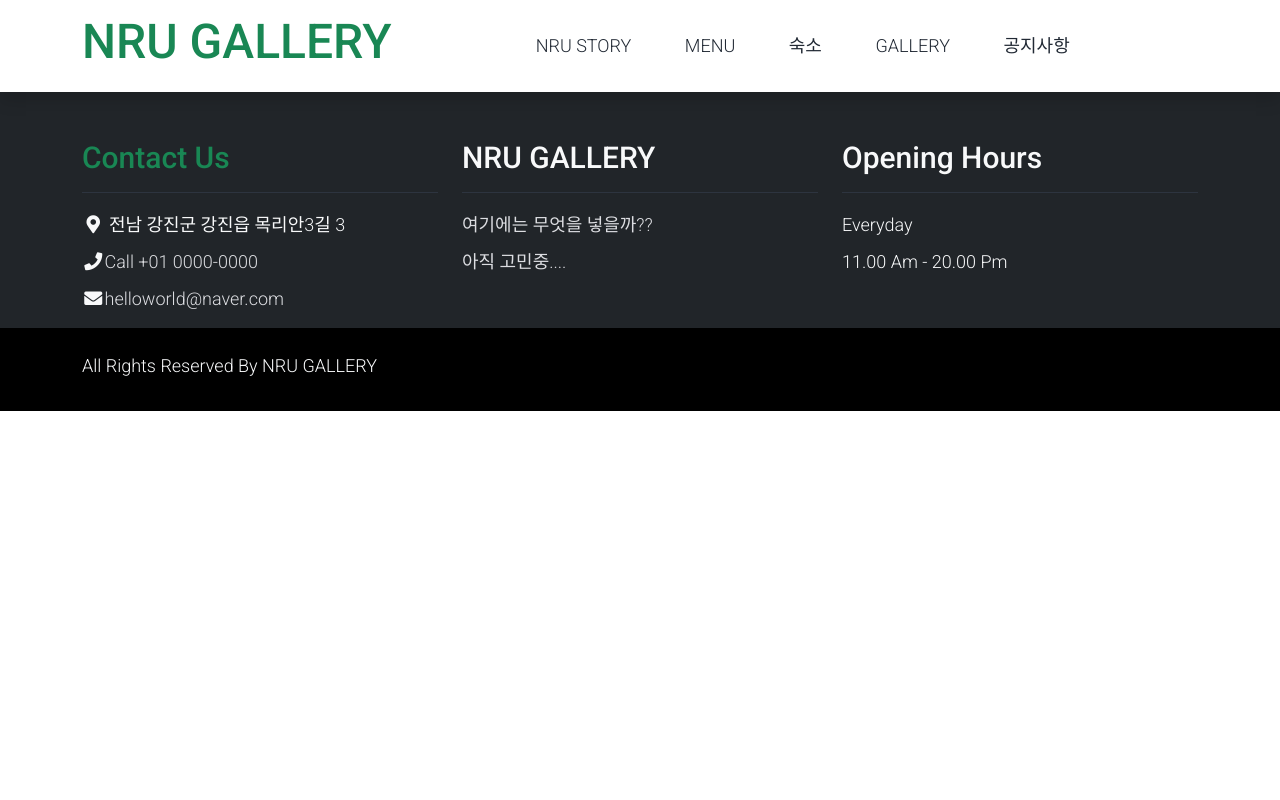
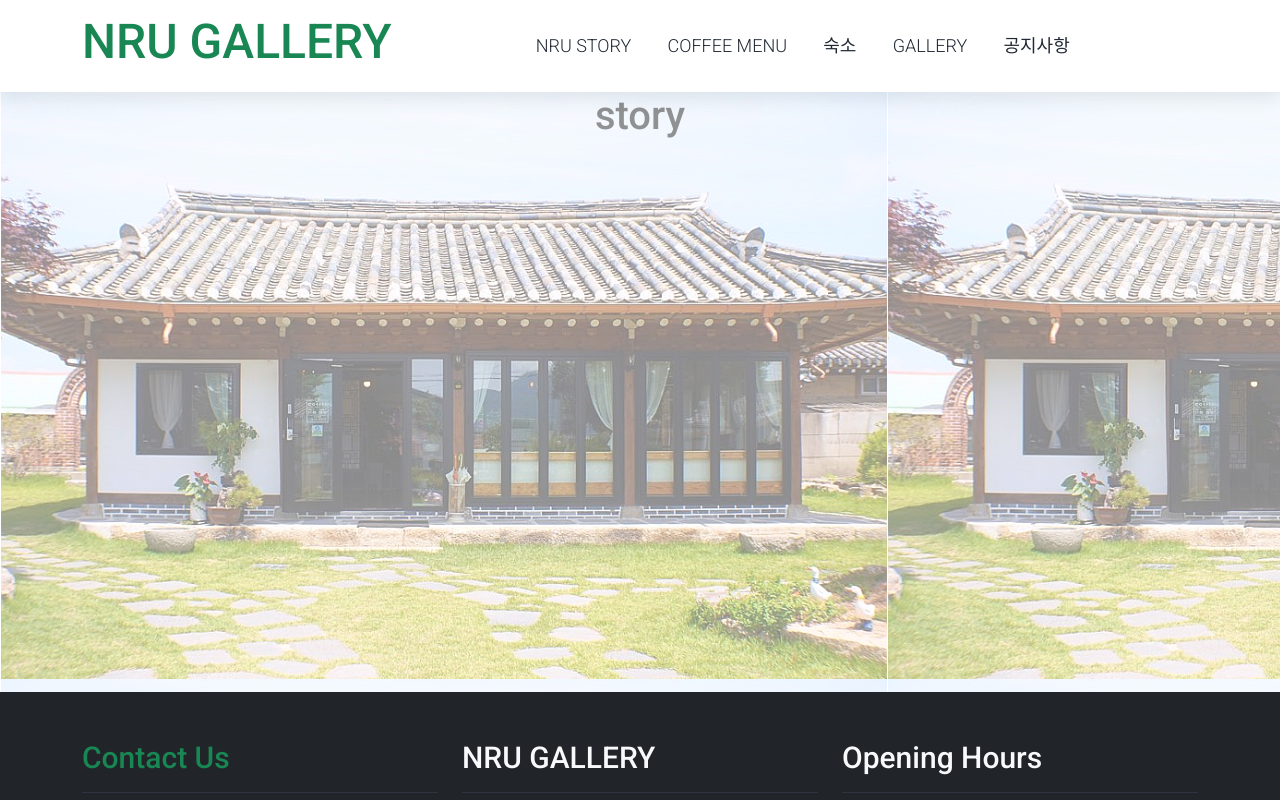
Before and after one commit to wogns1026/N_RU, a Vue app in the folder src/main/vue-front/: page /nru-story in a window 1280 px wide. Shown: the top 800 px of the page. Built offline with nearby package versions, Linux system fonts and the light colour scheme.

Commit message:
NRU STORY 라우팅 설정

```diff
--- a/src/main/vue-front/src/router/index.js
+++ b/src/main/vue-front/src/router/index.js
@@ -5,6 +5,11 @@ const routes = [
         path: '/',
         name: 'Home',
         component: () => import('../views/MainPage')
+    },
+    {
+        path: '/nru-story',
+        name: 'NRU STORY',
+        component: () => import('../views/NruStory')
     },
     {
         path: '/gallery',
--- a/src/main/vue-front/src/views/MenuBar.vue
+++ b/src/main/vue-front/src/views/MenuBar.vue
@@ -2,7 +2,7 @@
   <nav class="navbar navbar-expand-lg navbar-light shadow">
     <div class="container d-flex justify-content-between align-items-center">
       <a class="navbar-brand text-success logo h1 align-self-center" href="#" onclick="location.href='/'">
-        NRU GALLERY
+        <span>NRU GALLERY</span>
       </a>
       <button class="navbar-toggler border-0" type="button" data-bs-toggle="collapse" data-bs-target="#templatemo_main_nav" aria-controls="navbarSupportedContent" aria-expanded="false" aria-label="Toggle navigation">
         <span class="navbar-toggler-icon"></span>
@@ -12,10 +12,10 @@
         <div class="flex-fill">
           <ul class="nav navbar-nav d-flex justify-content-between mx-lg-auto">
             <li class="nav-item">
-              <a class="nav-link" href="#" onclick="location.href='/'">NRU STORY</a>
+              <a class="nav-link" href="#" onclick="location.href='/nru-story'">NRU STORY</a>
             </li>
             <li class="nav-item">
-              <a class="nav-link" href="#">MENU</a>
+              <a class="nav-link" href="#">COFFEE MENU</a>
             </li>
             <li class="nav-item">
               <a class="nav-link" href="#">숙소</a>
--- /dev/null
+++ b/src/main/vue-front/src/views/NruStory.vue
@@ -0,0 +1,21 @@
+<template>
+  <div class="image">
+    <h1>story</h1>
+  </div>
+</template>
+
+<script>
+export default {
+  name: "NruStory"
+}
+</script>
+
+<style scoped>
+.image {
+  width: 100%;
+  height: 600px;
+  text-align: center;
+  background: url("../../public/nru-img1.PNG");
+  opacity: 0.5;
+}
+</style>
```
Also changed, not shown: 1 other file (tests, documents, lock files or other folders).
